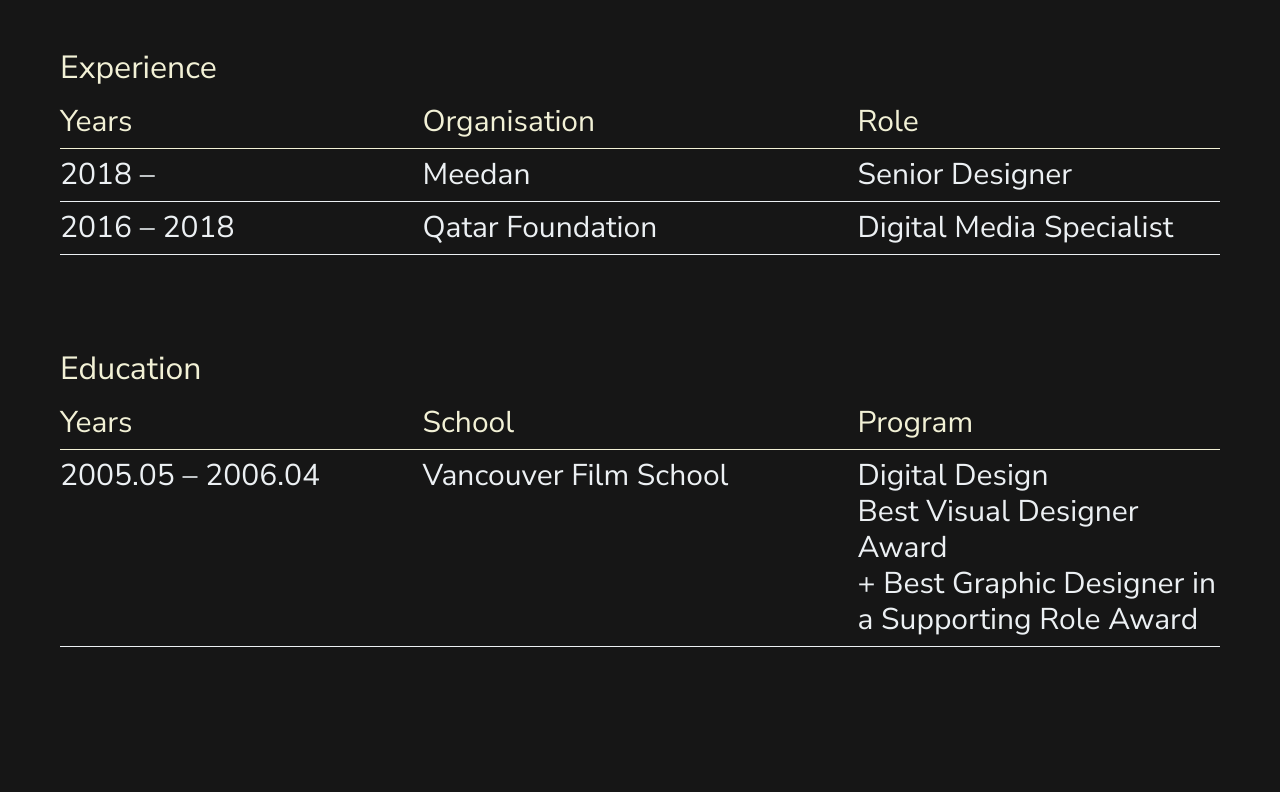
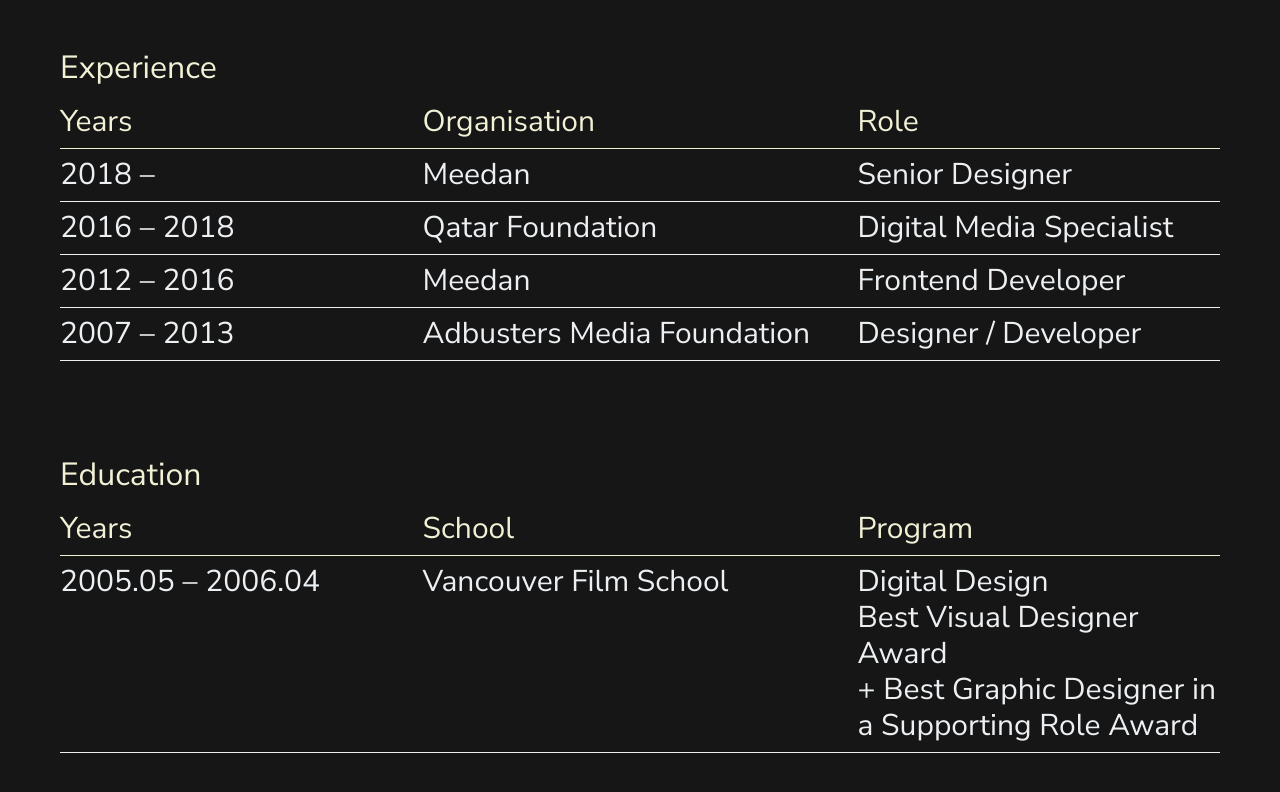
Before and after one commit to designbysoil/designbysoil.com, a Jekyll site: the page built from information/index.html, in a window 1280 px wide and 900 px high, scrolled down 572 px. Shown: the top 792 px of the window. Built offline with Jekyll 4.4.1, drawn with Linux system fonts in a browser that asks for light colours; nearby versions of some CDN libraries; a script that is not in the unit is left out.

Commit message:
Adding more experience copy.

```diff
--- a/information/index.html
+++ b/information/index.html
@@ -26,6 +26,12 @@
         <div>2016 – 2018</div>
         <div>Qatar Foundation</div>
         <div>Digital Media Specialist</div>
+        <div>2012 – 2016</div>
+        <div>Meedan</div>
+        <div>Frontend Developer</div>
+        <div>2007 – 2013</div>
+        <div>Adbusters Media Foundation</div>
+        <div>Designer / Developer</div>
     </div>
 </section>
 <section class="section">
```
